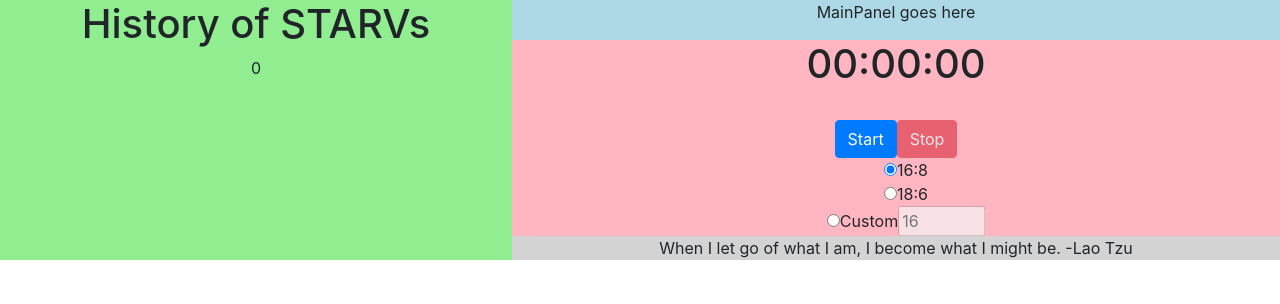
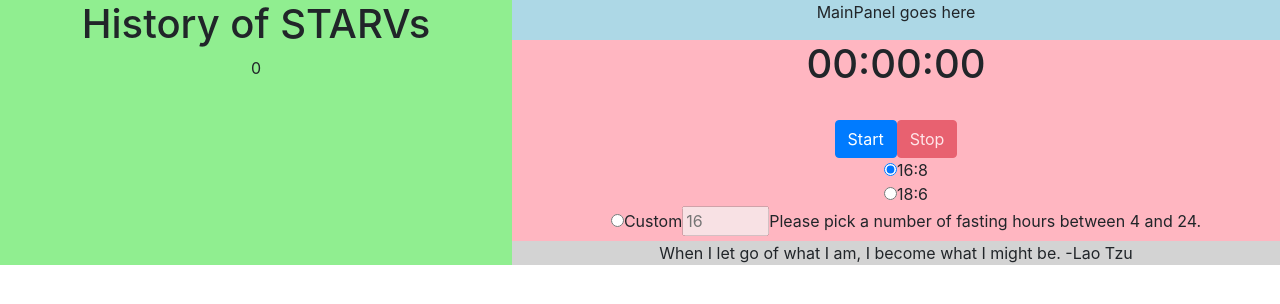
Before and after one commit to wan-li-va/STARV, a React (Create React App) app: page / in a window 1280 px wide. Shown: the top 304 px of the page. Built offline with nearby package versions, Linux system fonts and the light colour scheme.

Commit message:
added text telling user to pick between 4 and 24

```diff
--- a/src/Timer.js
+++ b/src/Timer.js
@@ -127,6 +127,9 @@ export default class Timer extends Component {
                     </label>
                     <input type="number" id="quantity" name="quantity" min="5" max="23" placeholder="16"
                         disabled={this.state.selectedRadio !== "Radio3"} onChange={this.handleCustomTime} />
+                    <label>
+                        Please pick a number of fasting hours between 4 and 24.
+                    </label>
                     {/* <input type="submit" value="Submit" /> */}
                 </div>
             </div >
```
